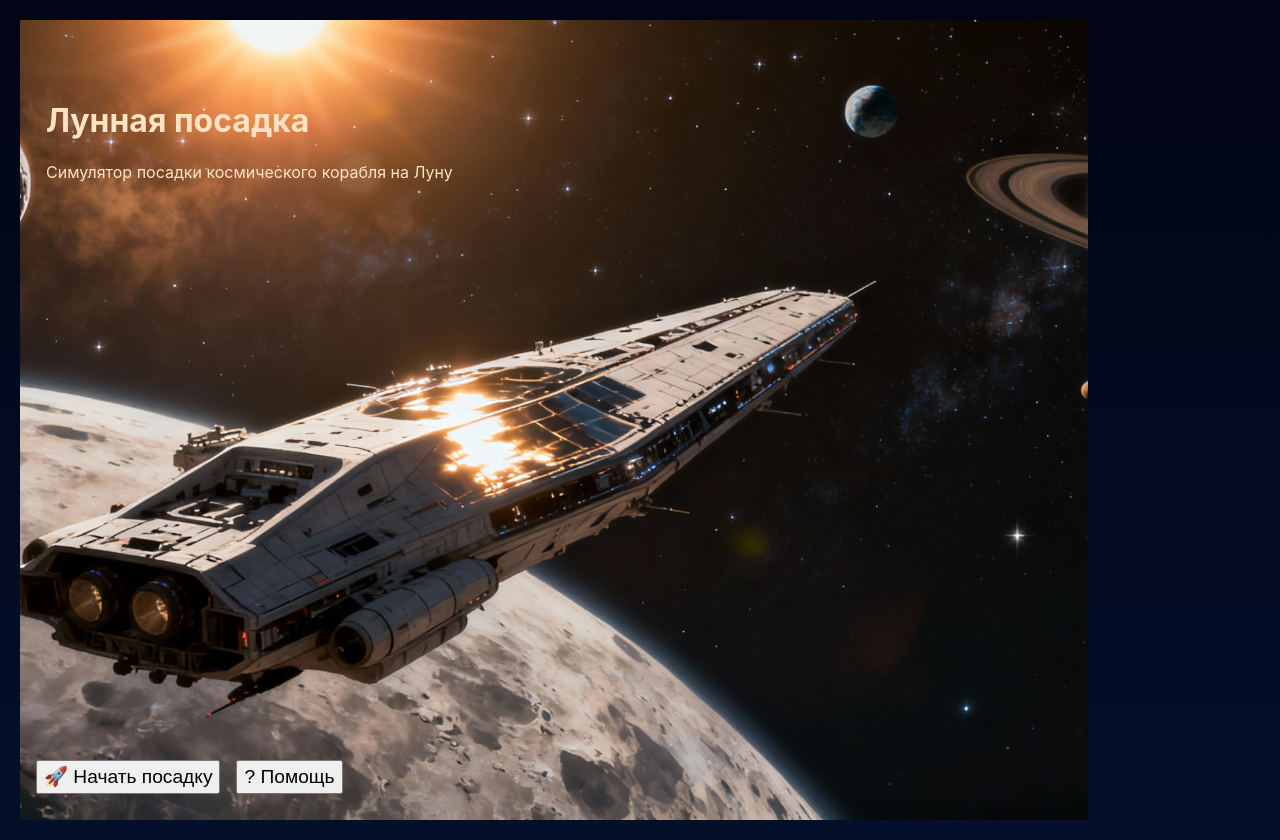
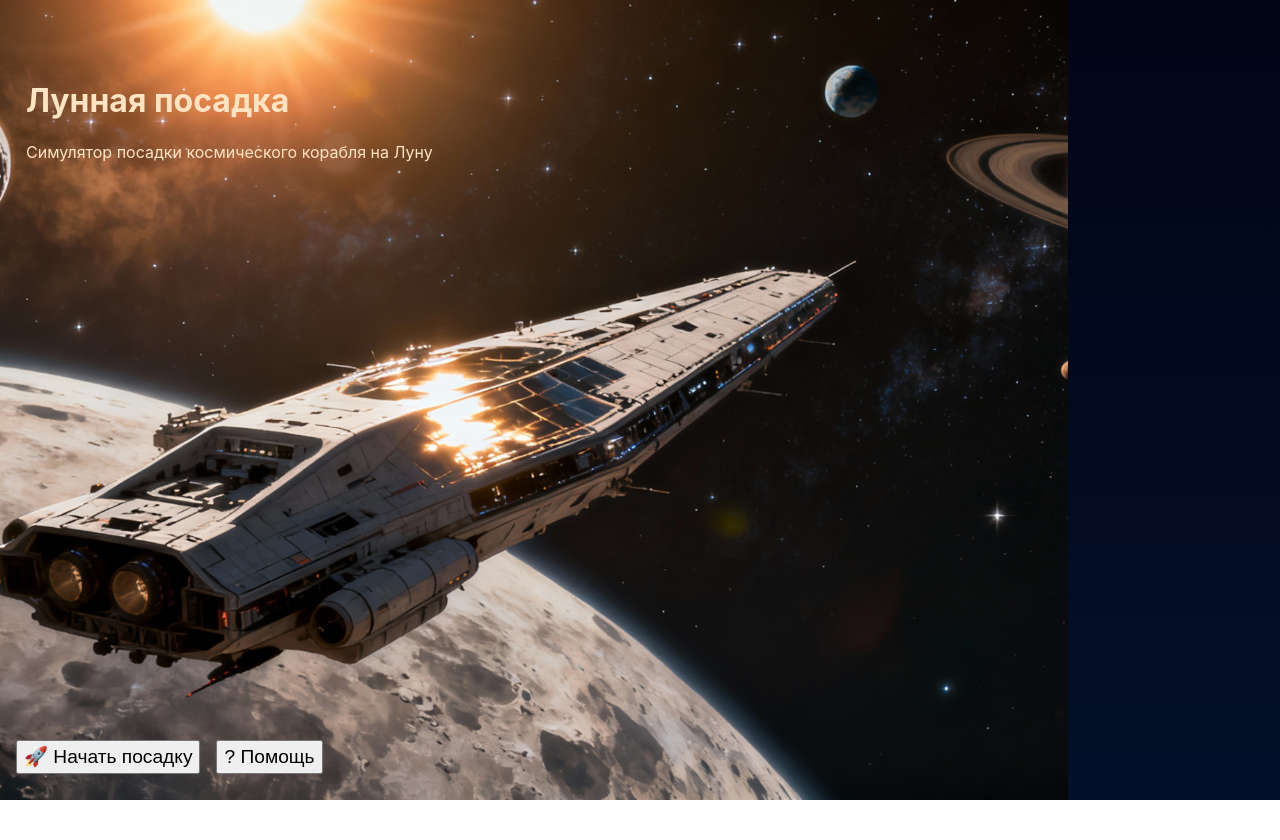
Before and after one commit to andymab/Moon-landing-vue3, a Vue app: page / in a window 1280 px wide. After the commit the page ends 800 px from the top, so only its background shows below. Built offline with nearby package versions, Linux system fonts and the light colour scheme; no server answers.

Commit message:
позиционирование

```diff
--- a/src/App.vue
+++ b/src/App.vue
@@ -276,10 +276,9 @@ function resetGame() {
 
 .app-root {
     background: linear-gradient(#020516, #04102a);
-    min-height: 100vh;
-    padding: 20px;
+    height: 100vh;
+    overflow: hidden;
     position: relative;
-
 }
 
 
```
